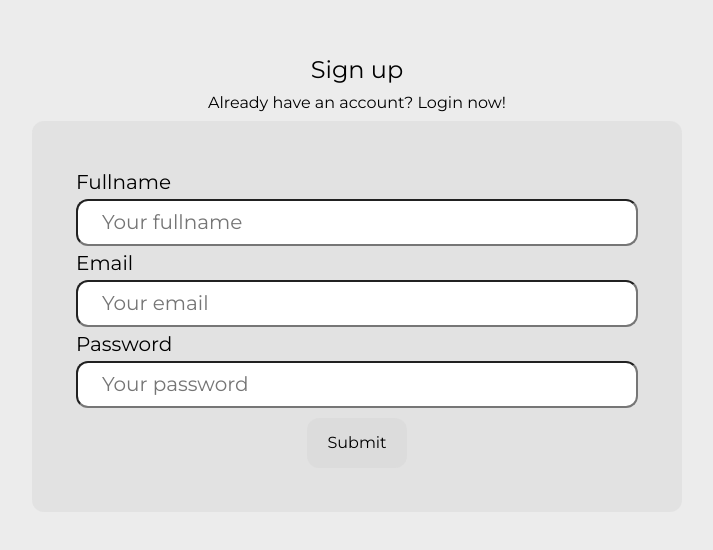
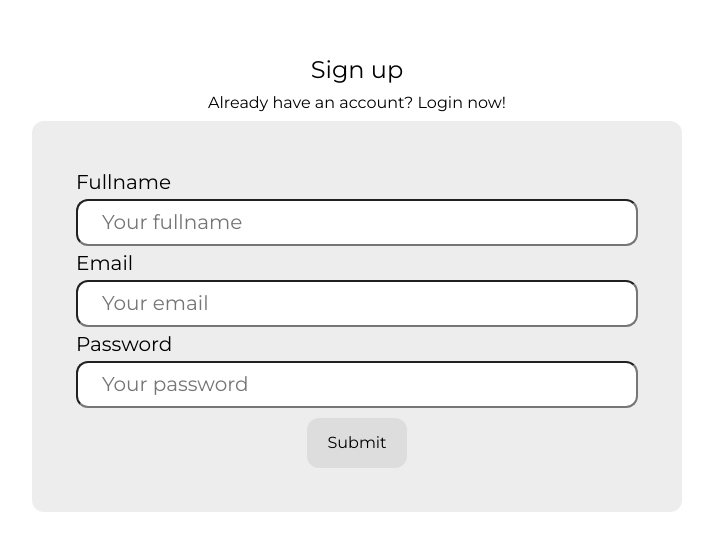
Before and after one commit to Reqvite/lms-r, a React (Create React App) app: page /lms/register in a window 1280 px wide. Shown: the part 116-666 px from the top of the page, without its empty margins (283-996 px from the left). Built offline with nearby package versions, Linux system fonts and the light colour scheme.

Commit message:
add theme button, home style, alltestFetch

```diff
--- a/package.json
+++ b/package.json
@@ -12,11 +12,13 @@
     "@types/react": "^18.0.28",
     "@types/react-dom": "^18.0.10",
     "axios": "^1.3.3",
+    "framer-motion": "^9.0.4",
     "immer": "^9.0.19",
     "modern-normalize": "^1.1.0",
     "module-name": "^0.0.1-security",
     "react": "^18.2.0",
     "react-dom": "^18.2.0",
+    "react-icons": "^4.7.1",
     "react-id-generator": "^3.0.2",
     "react-redux": "^8.0.5",
     "react-router-dom": "^6.8.1",
--- a/src/Components/MainBox/MainBox.tsx
+++ b/src/Components/MainBox/MainBox.tsx
@@ -6,7 +6,7 @@ const MainBox = ({ children }: any) => {
 
 const Box = styled.div`
   width: 100%;
-  border-radius: 20px;
+  margin-top: 93px;
 `;
 
 export default MainBox;
--- /dev/null
+++ b/src/Components/StatisticBox/StatisticBox.tsx
@@ -0,0 +1,106 @@
+import { useState } from "react";
+import styled from "styled-components";
+import { useEffect } from "react";
+import { useDispatch, useSelector } from "react-redux";
+import { AppDispatch } from "redux/store";
+import { fetchAllTests, fetchUserTests } from "redux/tests/operations";
+import { selectIsLoading, selectUserTests } from "redux/tests/selectors";
+
+const StatisticBox = () => {
+  const dispatch: AppDispatch = useDispatch();
+  const [allList, setAllList] = useState<boolean>(false);
+
+  const tests = useSelector(selectUserTests);
+  const isLoading = useSelector(selectIsLoading);
+
+  useEffect(() => {
+    if (!allList) {
+      dispatch(fetchUserTests());
+    } else {
+      dispatch(fetchAllTests());
+    }
+  }, [dispatch, allList]);
+
+  const handleResultButton = () => {
+    setAllList(!allList);
+  };
+
+  const getDate = (createdAt: string): string => {
+    const date = new Date(createdAt);
+    return `${date.getHours()}:${date.getMinutes()} : ${date.getDate()}/${
+      date.getMonth() + 1
+    }/${date.getFullYear()}`;
+  };
+
+  return (
+    <Box>
+      <HeaderBox>
+        <StatisticListHeader>Результати</StatisticListHeader>
+        <ResultsButton onClick={handleResultButton}>
+          {allList ? "Усі" : "Ваші"}
+        </ResultsButton>
+      </HeaderBox>
+      {tests.length === 0 && <Error>Ви ще не здали жодного тесту.</Error>}
+      <StatisticList>
+        {!isLoading &&
+          [...tests].map(
+            ({ _id, mark, testTitle, createdAt, fullname }: any) => (
+              <StatisticListItem key={_id}>
+                {allList && <ListText>{fullname}</ListText>}
+                <ListText>Назва тесту: {testTitle}</ListText>
+                <ListText>Оцінка: {mark}</ListText>
+                <ListText>{getDate(createdAt)}</ListText>
+              </StatisticListItem>
+            )
+          )}
+      </StatisticList>
+    </Box>
+  );
+};
+
+const HeaderBox = styled.div`
+  display: flex;
+  justify-content: space-between;
+`;
+const StatisticListHeader = styled.p`
+  font-size: ${(p) => p.theme.fontSizes[3]}px;
+  line-height: ${(p) => p.theme.lineHeights.body};
+  font-weight: ${(p) => p.theme.fontWeights.bold};
+`;
+
+const ResultsButton = styled.button`
+  ${(p) => p.theme.components.buttons.secondaryButton}
+`;
+
+const Box = styled.div`
+  width: 100%;
+  max-width: 800px;
+  padding: ${(p) => p.theme.space[4]}px;
+  background-color: ${(p) => p.theme.colors.secondaryBgColor};
+  border-radius: ${(p) => p.theme.borders.baseBorder};
+  margin-top: ${(p) => p.theme.space[3]}px;
+  margin-right: auto;
+  margin-left: auto;
+`;
+
+const Error = styled.p`
+  text-align: center;
+`;
+const StatisticList = styled.ul`
+  margin-top: ${(p) => p.theme.space[3]}px;
+`;
+
+const StatisticListItem = styled.li`
+  flex: 1;
+  display: flex;
+`;
+
+export const ListText = styled.p`
+  flex: 1;
+  margin-left: ${(p) => p.theme.space[3]}px;
+  text-align: center;
+  font-size: ${(p) => p.theme.fontSizes[2]}px;
+  line-height: ${(p) => p.theme.lineHeights.body};
+`;
+
+export default StatisticBox;
--- a/src/Components/ToggleThemeButton/ToggleThemeButton.tsx
+++ b/src/Components/ToggleThemeButton/ToggleThemeButton.tsx
@@ -2,6 +2,9 @@ import { useDispatch, useSelector } from "react-redux";
 import { AppDispatch } from "redux/store";
 import { toggleTheme } from "redux/theme/themeSlice";
 import { selectTheme } from "redux/theme/selectors";
+import { AnimatePresence, motion } from "framer-motion";
+import { WiMoonWaningCrescent2, WiSolarEclipse } from "react-icons/wi";
+import styled from "styled-components";
 
 const ToggleThemeButton = () => {
   const dispatch: AppDispatch = useDispatch();
@@ -11,7 +14,30 @@ const ToggleThemeButton = () => {
   const handleTheme = () => {
     dispatch(toggleTheme(theme === "light" ? "dark" : "light"));
   };
-  return <button onClick={handleTheme}>Theme</button>;
+  return (
+    <AnimatePresence mode="wait" initial={false}>
+      <Button
+        onClick={handleTheme}
+        key={theme}
+        initial={{ y: -20, opacity: 0 }}
+        animate={{ y: 0, opacity: 1 }}
+        exit={{ y: 10, opacity: 0 }}
+        transition={{ duration: 0.2 }}
+        whileTap={{ scale: 0.95 }}
+        whileHover={{ scale: 1.05 }}
+      >
+        {theme === "light" ? (
+          <WiMoonWaningCrescent2 size={30} color="black" />
+        ) : (
+          <WiSolarEclipse size={30} color="white" />
+        )}
+      </Button>
+    </AnimatePresence>
+  );
 };
 
+const Button = styled(motion.button)`
+  ${(p) => p.theme.components.buttons.iconButton}
+  margin-left: ${(p) => p.theme.space[3]}px;
+`;
 export default ToggleThemeButton;
--- a/src/Pages/Home.tsx
+++ b/src/Pages/Home.tsx
@@ -1,48 +1,16 @@
+import StatisticBox from "Components/StatisticBox/StatisticBox";
 import { useAuth } from "hooks";
-import { useEffect } from "react";
-import { useDispatch, useSelector } from "react-redux";
-import { AppDispatch } from "redux/store";
-import { fetchUserTests } from "redux/tests/operations";
-import { selectUserTests } from "redux/tests/selectors";
 import styled from "styled-components";
 
 const Home = () => {
-  const dispatch: AppDispatch = useDispatch();
-
-  const tests = useSelector(selectUserTests);
   const { user } = useAuth();
-
-  useEffect(() => {
-    dispatch(fetchUserTests());
-  }, [dispatch]);
-
-  const getDate = (createdAt: string): string => {
-    const date = new Date(createdAt);
-    return `${date.getHours()}:${date.getMinutes()} : ${date.getDate()}/${
-      date.getMonth() + 1
-    }/${date.getFullYear()}`;
-  };
 
   return (
     <>
-      <h2>Statistic</h2>
       <div>
-        <UserName>Hello, {user.name}!</UserName>
+        <UserName>Привіт, {user.name}!</UserName>
       </div>
-      <StatisticBox>
-        <StatisticListHeader>Your results</StatisticListHeader>
-        <StatisticList>
-          {[...tests]
-            .reverse()
-            .map(({ _id, mark, testTitle, createdAt }: any) => (
-              <StatisticListItem key={_id}>
-                <ListText>Назва тесту: {testTitle}</ListText>
-                <ListText>Ваша оцінка: {mark}</ListText>
-                <ListText>{getDate(createdAt)}</ListText>
-              </StatisticListItem>
-            ))}
-        </StatisticList>
-      </StatisticBox>
+      <StatisticBox />
     </>
   );
 };
@@ -64,35 +32,4 @@ const UserName = styled.p`
   text-align: center;
 `;
 
-const StatisticListHeader = styled.p`
-  margin-top: ${(p) => p.theme.space[3]}px;
-  font-size: ${(p) => p.theme.fontSizes[3]}px;
-  line-height: ${(p) => p.theme.lineHeights.body};
-  font-weight: ${(p) => p.theme.fontWeights.bold};
-`;
-
-const StatisticBox = styled.div`
-  width: 100%;
-  max-width: 800px;
-  margin-right: auto;
-  margin-left: auto;
-`;
-const StatisticList = styled.ul`
-  margin-top: ${(p) => p.theme.space[3]}px;
-  padding: ${(p) => p.theme.space[4]}px;
-  background-color: ${(p) => p.theme.colors.secondaryBgColor};
-  border-radius: ${(p) => p.theme.borders.baseBorder};
-`;
-
-const StatisticListItem = styled.li`
-  display: flex;
-  text-align: center;
-`;
-
-export const ListText = styled.p`
-  line-height: ${(p) => p.theme.lineHeights.body};
-  margin-right: auto;
-  margin-left: auto;
-`;
-
 export default Home;
--- a/src/redux/auth/operations.ts
+++ b/src/redux/auth/operations.ts
@@ -1,7 +1,7 @@
 import { createAsyncThunk } from "@reduxjs/toolkit";
 import axios from "axios";
 
-axios.defaults.baseURL = "https://lms-api-wh9c.onrender.com/";
+axios.defaults.baseURL = "http://localhost:3000";
 
 const setAuthHeader = (token: string) => {
   axios.defaults.headers.common.Authorization = `Bearer ${token}`;
--- a/src/redux/tests/operations.ts
+++ b/src/redux/tests/operations.ts
@@ -1,5 +1,17 @@
 import { createAsyncThunk } from "@reduxjs/toolkit";
 import axios from "axios";
+
+export const fetchAllTests = createAsyncThunk(
+  "tests/fetchAllTests",
+  async (_, thunkAPI) => {
+    try {
+      const resp = await axios.get("api/tests");
+      return resp.data;
+    } catch (err: any) {
+      return thunkAPI.rejectWithValue(err.message);
+    }
+  }
+);
 
 export const fetchUserTests = createAsyncThunk(
   "tests/fetchUserTests",
--- a/src/redux/tests/selectors.ts
+++ b/src/redux/tests/selectors.ts
@@ -2,3 +2,6 @@ import { TestsState } from "types/types";
 
 export const selectUserTests = ({ tests }: { tests: TestsState }) =>
   tests.items;
+
+export const selectIsLoading = ({ tests }: { tests: TestsState }) =>
+  tests.isLoading;
--- a/src/redux/tests/testsSlice.ts
+++ b/src/redux/tests/testsSlice.ts
@@ -1,4 +1,4 @@
-import { addTest, fetchUserTests } from "./operations";
+import { addTest, fetchAllTests, fetchUserTests } from "./operations";
 import { ActionReducerMapBuilder, createSlice } from "@reduxjs/toolkit";
 import { TestsState } from "types/types";
 
@@ -14,6 +14,19 @@ const testsSlice = createSlice({
   reducers: {},
   extraReducers: (builder: ActionReducerMapBuilder<TestsState>) =>
     builder
+      .addCase(fetchAllTests.pending, (state, action) => {
+        state.isLoading = true;
+      })
+      .addCase(fetchAllTests.fulfilled, (state, action) => {
+        state.isLoading = false;
+        state.error = null;
+        state.items = action.payload.data;
+      })
+      .addCase(fetchAllTests.rejected, (state, action) => {
+        state.isLoading = false;
+        state.isLoading = false;
+        state.error = action.payload;
+      })
       .addCase(fetchUserTests.pending, (state, action) => {
         state.isLoading = true;
       })
--- a/src/theme/theme.ts
+++ b/src/theme/theme.ts
@@ -2,7 +2,7 @@ export const darkTheme = {
   colors: {
     mainBackground: "rgb(32, 32, 35)",
     secondaryBgColor: "rgba(240, 240, 240, 0.1)",
-    headerBgColor: "rgba(255, 255, 255, 0.16);",
+    headerBgColor: "rgba(32, 32, 35, 0.9);",
     mainTextColor: "#ffffff",
   },
   fontSizes: [12, 14, 16, 20, 24, 32, 48, 64],
@@ -37,12 +37,34 @@ export const darkTheme = {
     buttons: {
       mainButton: {
         color: "#ffffff",
-        backgroundColor: "rgba(240, 240, 240, 0.1)",
+        backgroundColor: "rgba(240, 240, 240, 0.5)",
         height: "50px",
         display: "block",
         border: "none",
         padding: "10px 20px",
         borderRadius: "12px",
+        cursor: "pointer",
+      },
+      secondaryButton: {
+        color: "#000000",
+        backgroundColor: "rgba(240, 240, 240, 0.5)",
+        fontWeight: "700",
+        height: "50px",
+        display: "block",
+        border: "none",
+        padding: "10px 20px",
+        borderRadius: "12px",
+        cursor: "pointer",
+      },
+      iconButton: {
+        display: "flex",
+        justifyContent: "center",
+        width: "50px",
+        height: "50px",
+        alignItems: "center",
+        backgroundColor: "rgba(240, 240, 240, 0.1)",
+        border: "none",
+        borderRadius: "10px",
         cursor: "pointer",
       },
     },
@@ -56,9 +78,9 @@ export const darkTheme = {
 
 export const lightTheme = {
   colors: {
-    mainBackground: "rgba(214, 214, 214, 0.44)",
-    secondaryBgColor: "rgba(220, 220, 220, 0.9)",
-    headerBgColor: "rgba(255, 255, 255, 0.5)",
+    mainBackground: "rgb(255, 255, 255)",
+    secondaryBgColor: "rgba(240, 240, 240, 0.9)",
+    headerBgColor: "rgba(255, 255, 255, 0.7)",
     mainTextColor: "#000000",
   },
   fontSizes: [12, 14, 16, 20, 24, 32, 48, 64],
@@ -101,9 +123,31 @@ export const lightTheme = {
         borderRadius: "12px",
         cursor: "pointer",
       },
+      secondaryButton: {
+        color: "#000000",
+        backgroundColor: "rgba(180, 180, 180, 0.5)",
+        fontWeight: "700",
+        height: "50px",
+        display: "block",
+        border: "none",
+        padding: "10px 20px",
+        borderRadius: "12px",
+        cursor: "pointer",
+      },
+      iconButton: {
+        display: "flex",
+        justifyContent: "center",
+        width: "50px",
+        height: "50px",
+        alignItems: "center",
+        backgroundColor: "rgba(220, 220, 220, 0.9)",
+        border: "none",
+        borderRadius: "10px",
+        cursor: "pointer",
+      },
     },
     activeNavLink: {
-      backgroundColor: "rgba(220, 220, 220, 0.9)",
+      backgroundColor: "rgba(180, 180, 180, 0.5)",
       borderRadius: "12px",
       cursor: "pointer",
     },
```
Also changed, not shown: src/Components/Header/Header.tsx (+44 -35 lines), 1 other file (tests, documents, lock files or other folders).
